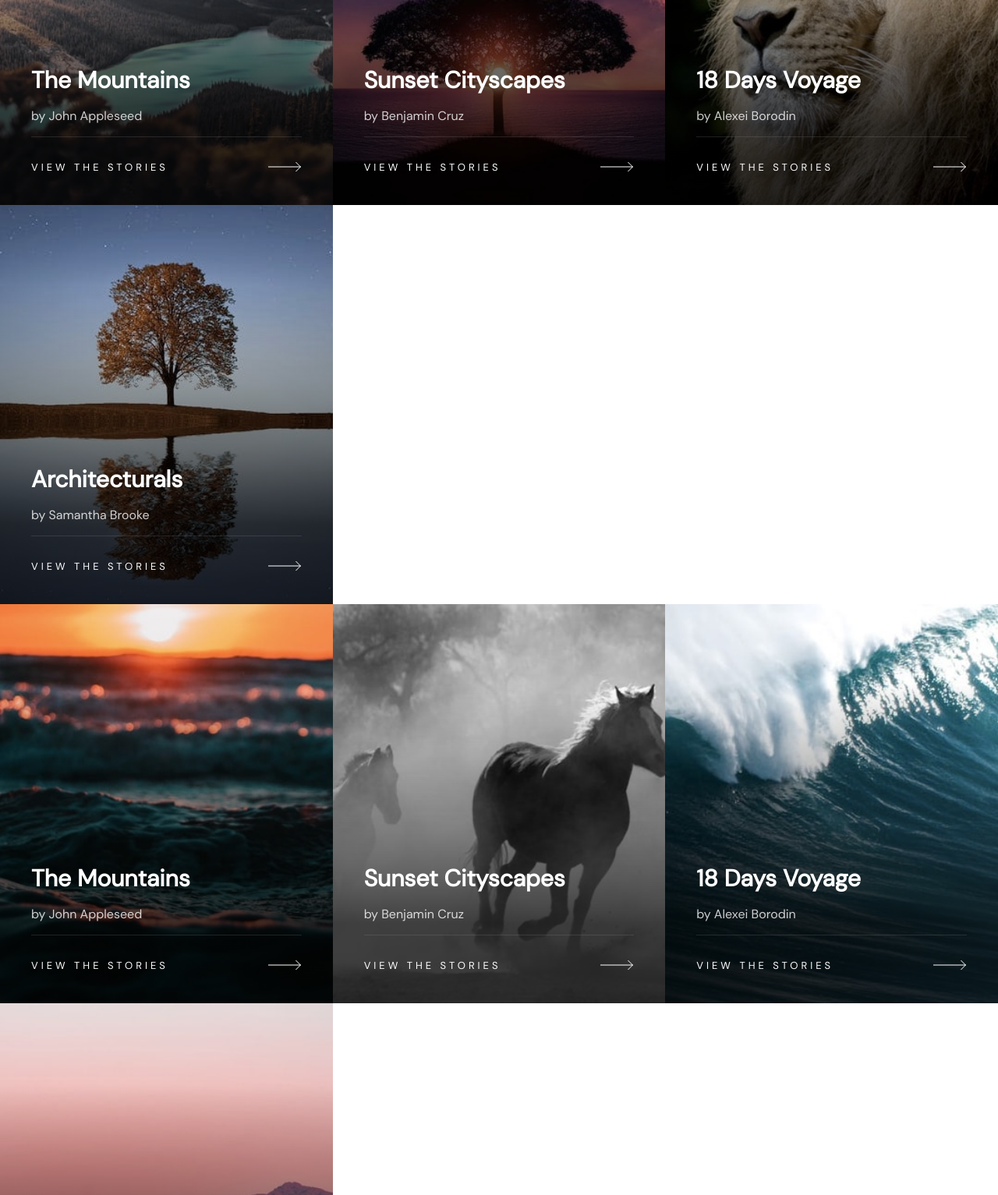
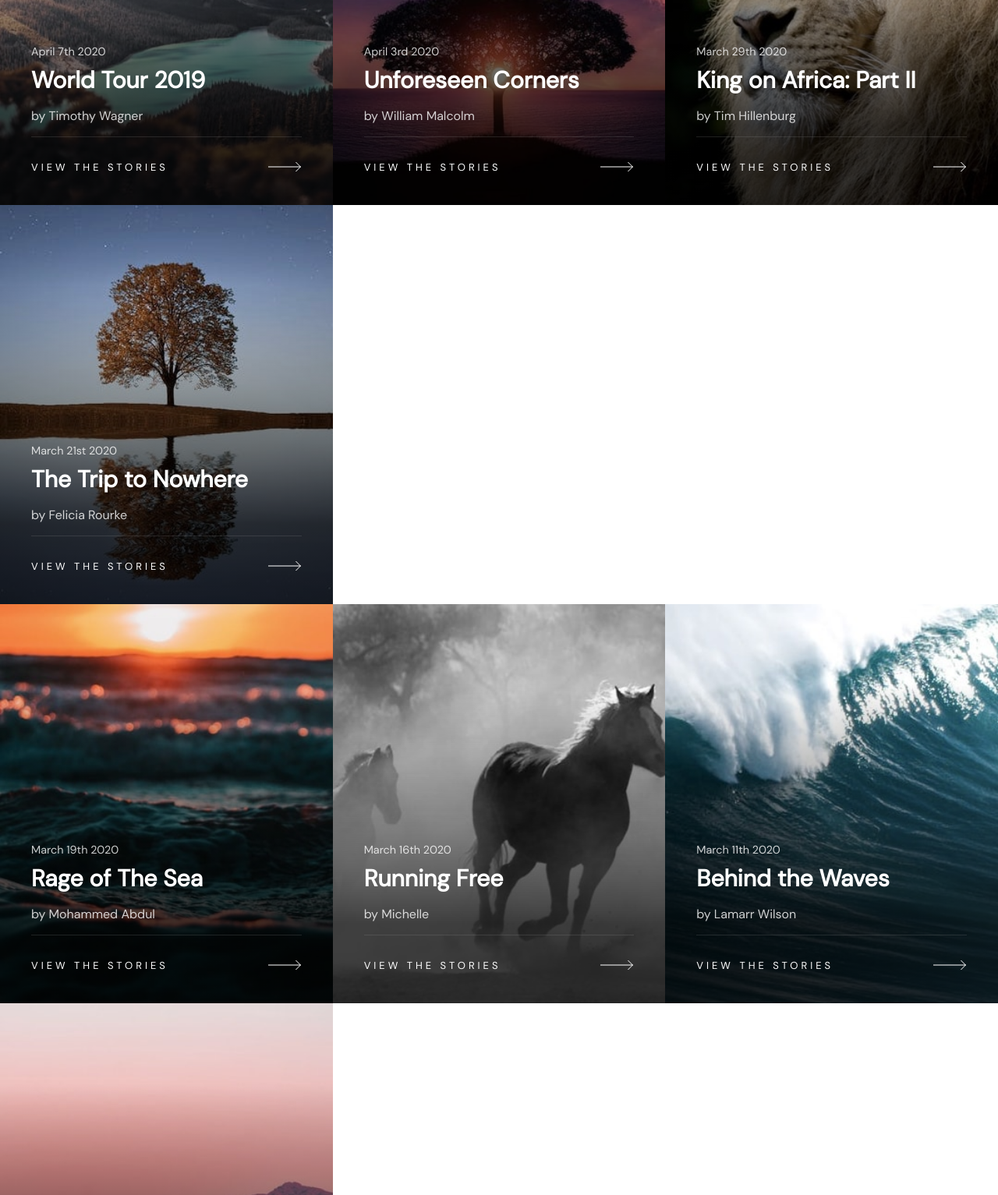
Before and after one commit to TheSonOfBat/PhotoSnap, a plain HTML site: page stories.html in a window 1280 px wide. Shown: the part 2045-3578 px from the top of the page at 78% size. Drawn offline with Linux system fonts and the light colour scheme.

Commit message:
Inputted Story Content

```diff
--- a/stories.html
+++ b/stories.html
@@ -51,6 +51,7 @@
                 <div class="card">
                     <div class="card--content">
                         <div class="card--textContainer">
+                            <p class="card--details">April 16th 2020</p>
                             <h2 class="card--title">The Mountains</h2>
                             <p class="card--details">by John Appleseed</p>
                         </div>
@@ -63,6 +64,7 @@
                 <div class="card">
                     <div class="card--content">
                         <div class="card--textContainer">
+                            <p class="card--details">April 14th 2020</p>
                             <h2 class="card--title">Sunset Cityscapes</h2>
                             <p class="card--details">by Benjamin Cruz</p>
                         </div>
@@ -75,6 +77,7 @@
                 <div class="card">
                     <div class="card--content">
                         <div class="card--textContainer">
+                            <p class="card--details">April 11th 2020</p>
                             <h2 class="card--title">18 Days Voyage</h2>
                             <p class="card--details">by Alexei Borodin</p>
                         </div>
@@ -87,6 +90,7 @@
                 <div class="card">
                     <div class="card--content">
                         <div class="card--textContainer">
+                            <p class="card--details">April 9th 2020</p>
                             <h2 class="card--title">Architecturals</h2>
                             <p class="card--details">by Samantha Brooke</p>
                         </div>
@@ -101,8 +105,9 @@
                 <div class="card">
                     <div class="card--content">
                         <div class="card--textContainer">
-                            <h2 class="card--title">The Mountains</h2>
-                            <p class="card--details">by John Appleseed</p>
+                            <p class="card--details">April 7th 2020</p>
+                            <h2 class="card--title">World Tour 2019</h2>
+                            <p class="card--details">by Timothy Wagner</p>
                         </div>
                         <a class="button--content" href="stories.html">
                             <button class="inviteButton mainButton">VIEW THE STORIES</button>
@@ -113,8 +118,9 @@
                 <div class="card">
                     <div class="card--content">
                         <div class="card--textContainer">
-                            <h2 class="card--title">Sunset Cityscapes</h2>
-                            <p class="card--details">by Benjamin Cruz</p>
+                            <p class="card--details">April 3rd 2020</p>
+                            <h2 class="card--title">Unforeseen Corners</h2>
+                            <p class="card--details">by William Malcolm</p>
                         </div>
                         <a class="button--content" href="stories.html">
                             <button class="inviteButton mainButton">VIEW THE STORIES</button>
@@ -125,8 +131,9 @@
                 <div class="card">
                     <div class="card--content">
                         <div class="card--textContainer">
-                            <h2 class="card--title">18 Days Voyage</h2>
-                            <p class="card--details">by Alexei Borodin</p>
+                            <p class="card--details">March 29th 2020</p>
+                            <h2 class="card--title">King on Africa: Part II</h2>
+                            <p class="card--details">by Tim Hillenburg</p>
                         </div>
                         <a class="button--content" href="stories.html">
                             <button class="inviteButton mainButton">VIEW THE STORIES</button>
@@ -137,7 +144,62 @@
                 <div class="card">
                     <div class="card--content">
                         <div class="card--textContainer">
-                            <h2 class="card--title">Architecturals</h2>
+                            <p class="card--details">March 21st 2020</p>
+                            <h2 class="card--title">The Trip to Nowhere</h2>
+                            <p class="card--details">by Felicia Rourke</p>
+                        </div>
+                        <a class="button--content" href="stories.html">
+                            <button class="inviteButton mainButton">VIEW THE STORIES</button>
+                            <img src="/images/shared/desktop/arrow.svg" class="inviteArrow whiteArrow">
+                        </a>
+                    </div>
+                </div>
+            </div>
+            <div class="card--container">
+                <div class="card">
+                    <div class="card--content">
+                        <div class="card--textContainer">
+                            <p class="card--details">March 19th 2020</p>
+                            <h2 class="card--title">Rage of The Sea</h2>
+                            <p class="card--details">by Mohammed Abdul</p>
+                        </div>
+                        <a class="button--content" href="stories.html">
+                            <button class="inviteButton mainButton">VIEW THE STORIES</button>
+                            <img src="/images/shared/desktop/arrow.svg" class="inviteArrow whiteArrow">
+                        </a>
+                    </div>
+                </div>
+                <div class="card">
+                    <div class="card--content">
+                        <div class="card--textContainer">
+                            <p class="card--details">March 16th 2020</p>
+                            <h2 class="card--title">Running Free</h2>
+                            <p class="card--details">by Michelle</p>
+                        </div>
+                        <a class="button--content" href="stories.html">
+                            <button class="inviteButton mainButton">VIEW THE STORIES</button>
+                            <img src="/images/shared/desktop/arrow.svg" class="inviteArrow whiteArrow">
+                        </a>
+                    </div>
+                </div>
+                <div class="card">
+                    <div class="card--content">
+                        <div class="card--textContainer">
+                            <p class="card--details">March 11th 2020</p>
+                            <h2 class="card--title">Behind the Waves</h2>
+                            <p class="card--details">by Lamarr Wilson</p>
+                        </div>
+                        <a class="button--content" href="stories.html">
+                            <button class="inviteButton mainButton">VIEW THE STORIES</button>
+                            <img src="/images/shared/desktop/arrow.svg" class="inviteArrow whiteArrow">
+                        </a>
+                    </div>
+                </div>
+                <div class="card">
+                    <div class="card--content">
+                        <div class="card--textContainer">
+                            <p class="card--details">March 9th 2020</p>
+                            <h2 class="card--title">Calm Waters</h2>
                             <p class="card--details">by Samantha Brooke</p>
                         </div>
                         <a class="button--content" href="stories.html">
@@ -151,19 +213,8 @@
                 <div class="card">
                     <div class="card--content">
                         <div class="card--textContainer">
-                            <h2 class="card--title">The Mountains</h2>
-                            <p class="card--details">by John Appleseed</p>
-                        </div>
-                        <a class="button--content" href="stories.html">
-                            <button class="inviteButton mainButton">VIEW THE STORIES</button>
-                            <img src="/images/shared/desktop/arrow.svg" class="inviteArrow whiteArrow">
-                        </a>
-                    </div>
-                </div>
-                <div class="card">
-                    <div class="card--content">
-                        <div class="card--textContainer">
-                            <h2 class="card--title">Sunset Cityscapes</h2>
+                            <p class="card--details">March 5th 2020</p>
+                            <h2 class="card--title">The Milky Way</h2>
                             <p class="card--details">by Benjamin Cruz</p>
                         </div>
                         <a class="button--content" href="stories.html">
@@ -175,8 +226,9 @@
                 <div class="card">
                     <div class="card--content">
                         <div class="card--textContainer">
-                            <h2 class="card--title">18 Days Voyage</h2>
-                            <p class="card--details">by Alexei Borodin</p>
+                            <p class="card--details">March 4th 2020</p>
+                            <h2 class="card--title">Night at The Dark Forest</h2>
+                            <p class="card--details">by  Mohammed Abdul</p>
                         </div>
                         <a class="button--content" href="stories.html">
                             <button class="inviteButton mainButton">VIEW THE STORIES</button>
@@ -187,22 +239,9 @@
                 <div class="card">
                     <div class="card--content">
                         <div class="card--textContainer">
-                            <h2 class="card--title">Architecturals</h2>
-                            <p class="card--details">by Samantha Brooke</p>
-                        </div>
-                        <a class="button--content" href="stories.html">
-                            <button class="inviteButton mainButton">VIEW THE STORIES</button>
-                            <img src="/images/shared/desktop/arrow.svg" class="inviteArrow whiteArrow">
-                        </a>
-                    </div>
-                </div>
-            </div>
-            <div class="card--container">
-                <div class="card">
-                    <div class="card--content">
-                        <div class="card--textContainer">
-                            <h2 class="card--title">The Mountains</h2>
-                            <p class="card--details">by John Appleseed</p>
+                            <p class="card--details">March 1st 2020</p>
+                            <h2 class="card--title">Somwarpet’s Beauty</h2>
+                            <p class="card--details">by Michelle</p>
                         </div>
                         <a class="button--content" href="stories.html">
                             <button class="inviteButton mainButton">VIEW THE STORIES</button>
@@ -213,32 +252,9 @@
                 <div class="card">
                     <div class="card--content">
                         <div class="card--textContainer">
-                            <h2 class="card--title">Sunset Cityscapes</h2>
-                            <p class="card--details">by Benjamin Cruz</p>
-                        </div>
-                        <a class="button--content" href="stories.html">
-                            <button class="inviteButton mainButton">VIEW THE STORIES</button>
-                            <img src="/images/shared/desktop/arrow.svg" class="inviteArrow whiteArrow">
-                        </a>
-                    </div>
-                </div>
-                <div class="card">
-                    <div class="card--content">
-                        <div class="card--textContainer">
-                            <h2 class="card--title">18 Days Voyage</h2>
-                            <p class="card--details">by Alexei Borodin</p>
-                        </div>
-                        <a class="button--content" href="stories.html">
-                            <button class="inviteButton mainButton">VIEW THE STORIES</button>
-                            <img src="/images/shared/desktop/arrow.svg" class="inviteArrow whiteArrow">
-                        </a>
-                    </div>
-                </div>
-                <div class="card">
-                    <div class="card--content">
-                        <div class="card--textContainer">
-                            <h2 class="card--title">Architecturals</h2>
-                            <p class="card--details">by Samantha Brooke</p>
+                            <p class="card--details">February 25th 2020</p>
+                            <h2 class="card--title">Land of Dreams</h2>
+                            <p class="card--details">by William Malcolm</p>
                         </div>
                         <a class="button--content" href="stories.html">
                             <button class="inviteButton mainButton">VIEW THE STORIES</button>
--- a/styles.css
+++ b/styles.css
@@ -330,6 +330,11 @@ section:nth-child(1)>.content--paragraph{
     height: 1px;
     background-color: #979797;
     opacity: 0.2;
+}
+
+.card--details:nth-child(1){
+    margin-bottom: 8px;
+    font-size: 0.9rem;
 }
 
 /*Unique Card Backgrounds*/
```
